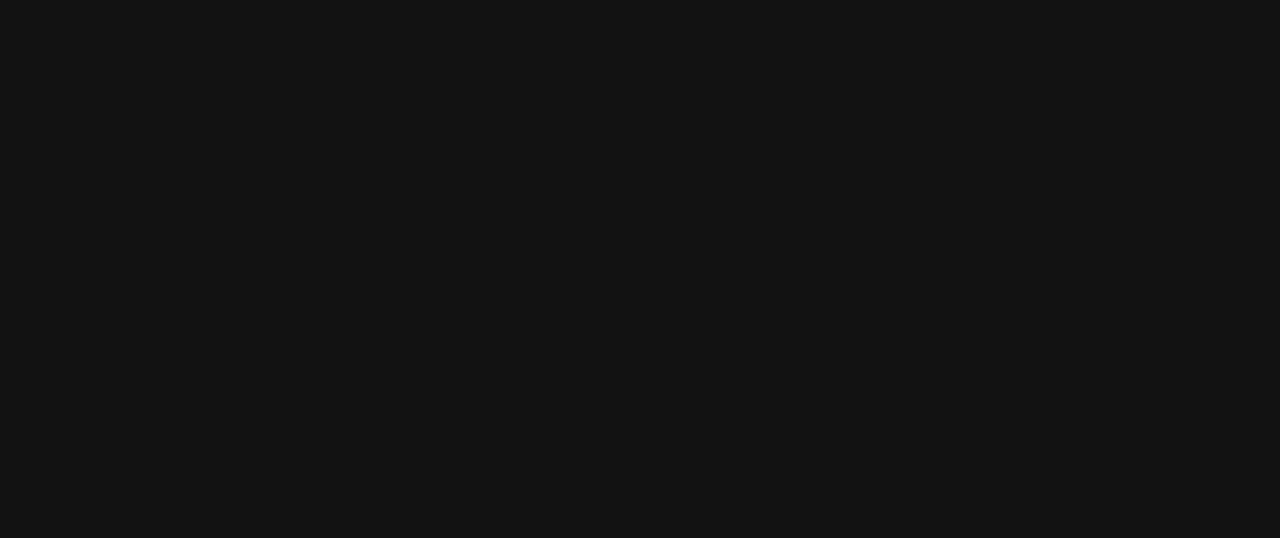
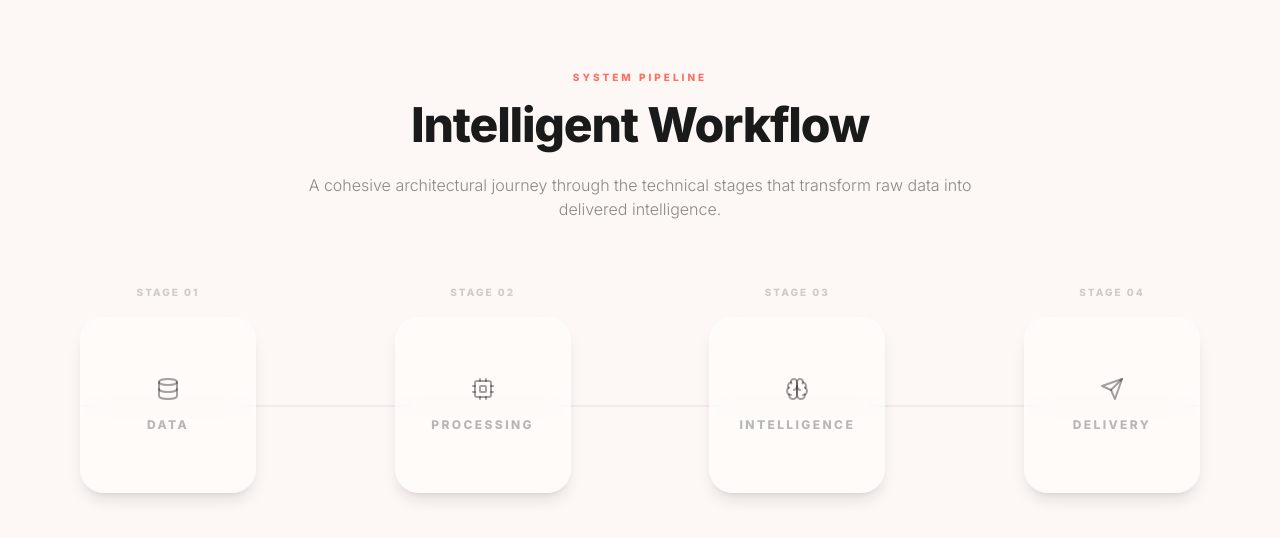
Before and after one commit to AnonAjay/Porifolio_Website, a Next.js app: page / in a window 1280 px wide. Shown: the part 9015-9553 px from the top of the page. Before the commit the page ends 8957 px from the top, so only its background shows below. Built offline with nearby package versions, Linux system fonts and the light colour scheme.

Commit message:
Tech stack section skeleton

```diff
--- a/app/page.jsx
+++ b/app/page.jsx
@@ -5,6 +5,7 @@
 import ScrollyCanvas from "../components/ScrollyCanvas";
 import Overlay from "../components/Overlay";
 import About from "../components/About";
+import TechStack from "../components/TechStack";
 import Projects from "../components/Projects";
 
 export default function Home() {
@@ -41,6 +42,12 @@
         Flows naturally after the introduction
       */}
       <Projects />
+
+      {/*
+        The Tech Stack Section
+        Visualizing technical depth across various categories.
+      */}
+      <TechStack />
     </main>
   );
 }
--- /dev/null
+++ b/components/TechStack.jsx
@@ -0,0 +1,206 @@
+"use client";
+
+import { useRef, useState } from "react";
+import { motion, useMotionValue, useSpring, useTransform, AnimatePresence } from "framer-motion";
+import { Database, Cpu, Brain, Send } from "lucide-react";
+
+const PIPELINE_STAGES = [
+  {
+    id: "data",
+    label: "Data",
+    icon: <Database className="w-6 h-6" />,
+    tools: ["PostgreSQL", "Redis", "Kafka", "Vector DBs"]
+  },
+  {
+    id: "processing",
+    label: "Processing",
+    icon: <Cpu className="w-6 h-6" />,
+    tools: ["Go", "Node.js", "Python", "Kubernetes"]
+  },
+  {
+    id: "intelligence",
+    label: "Intelligence",
+    icon: <Brain className="w-6 h-6" />,
+    tools: ["LLMs", "LangChain", "PyTorch", "Agents"]
+  },
+  {
+    id: "delivery",
+    label: "Delivery",
+    icon: <Send className="w-6 h-6" />,
+    tools: ["React/Next.js", "Three.js", "Framer Motion", "Vercel"]
+  }
+];
+
+function PipelineNode({ stage, index, total, hoveredId, setHoveredId }) {
+  const nodeRef = useRef(null);
+  const x = useMotionValue(0);
+  const y = useMotionValue(0);
+
+  const mouseXSpring = useSpring(x, { stiffness: 150, damping: 20 });
+  const mouseYSpring = useSpring(y, { stiffness: 150, damping: 20 });
+
+  const rotateX = useTransform(mouseYSpring, [-0.5, 0.5], [12, -12]);
+  const rotateY = useTransform(mouseXSpring, [-0.5, 0.5], [-12, 12]);
+
+  function handleMouseMove(e) {
+    if (!nodeRef.current) return;
+    const rect = nodeRef.current.getBoundingClientRect();
+    const mouseX = (e.clientX - rect.left) / rect.width - 0.5;
+    const mouseY = (e.clientY - rect.top) / rect.height - 0.5;
+    x.set(mouseX);
+    y.set(mouseY);
+  }
+
+  function handleMouseLeave() {
+    x.set(0);
+    y.set(0);
+    setHoveredId(null);
+  }
+
+  const isHovered = hoveredId === stage.id;
+
+  return (
+    <div className="relative flex flex-col items-center">
+      {/* Stage Number */}
+      <div className={`absolute -top-8 text-[10px] font-bold tracking-[0.2em] transition-colors duration-500 ${isHovered ? 'text-[#FF6F61]' : 'text-[#1A1A1A]/20'}`}>
+        STAGE 0{index + 1}
+      </div>
+
+      {/* Node Card */}
+      <motion.div
+        ref={nodeRef}
+        onMouseMove={(e) => { handleMouseMove(e); setHoveredId(stage.id); }}
+        onMouseLeave={handleMouseLeave}
+        style={{ rotateX, rotateY, perspective: 1000 }}
+        whileHover={{ scale: 1.08 }}
+        className={`w-32 h-32 md:w-44 md:h-44 rounded-3xl flex flex-col items-center justify-center gap-4 cursor-pointer transition-all duration-500 border ${
+          isHovered
+            ? 'bg-white/70 border-[#FF6F61] shadow-[0_20px_50px_rgba(255,111,97,0.15)]'
+            : 'bg-white/40 border-white/30 shadow-lg'
+        } backdrop-blur-md z-20`}
+      >
+        <div className={`transition-all duration-500 transform ${isHovered ? 'text-[#FF6F61] scale-110' : 'text-[#1A1A1A]/40'}`}>
+          {stage.icon}
+        </div>
+        <span className={`text-[10px] md:text-xs font-bold uppercase tracking-[0.2em] transition-colors duration-500 ${isHovered ? 'text-[#1A1A1A]' : 'text-[#1A1A1A]/30'}`}>
+          {stage.label}
+        </span>
+
+        {/* Inner Subtle Glow */}
+        {isHovered && (
+          <motion.div
+            layoutId="inner-glow"
+            className="absolute inset-0 bg-gradient-to-br from-[#FF6F61]/5 to-transparent rounded-3xl pointer-events-none"
+          />
+        )}
+      </motion.div>
+
+      {/* Tool List Reveal */}
+      <div className="absolute top-full mt-6 h-32 pointer-events-none">
+        <AnimatePresence>
+          {isHovered && (
+            <motion.div
+              initial={{ opacity: 0, y: -10 }}
+              animate={{ opacity: 1, y: 0 }}
+              exit={{ opacity: 0, y: -10 }}
+              className="flex flex-col items-center gap-2"
+            >
+              {stage.tools.map((tool, i) => (
+                <motion.span
+                  key={tool}
+                  initial={{ opacity: 0, scale: 0.8 }}
+                  animate={{ opacity: 1, scale: 1 }}
+                  transition={{ delay: i * 0.05 }}
+                  className="px-4 py-1.5 bg-white/90 border border-[#FF6F61]/20 rounded-full text-[10px] font-bold text-[#1A1A1A]/70 shadow-sm whitespace-nowrap"
+                >
+                  {tool}
+                </motion.span>
+              ))}
+            </motion.div>
+          )}
+        </AnimatePresence>
+      </div>
+
+      {/* Active Stage Indicator Dot */}
+      {isHovered && (
+        <motion.div
+          layoutId="active-dot"
+          className="absolute -bottom-4 w-1.5 h-1.5 bg-[#FF6F61] rounded-full shadow-[0_0_10px_#FF6F61]"
+        />
+      )}
+    </div>
+  );
+}
+
+export default function TechStack() {
+  const [hoveredId, setHoveredId] = useState(null);
+
+  return (
+    <section id="tech-stack" className="relative min-h-[80vh] flex flex-col justify-center py-32 px-8 md:px-20 bg-[#FDF8F5] overflow-hidden">
+      {/* Background Pipeline Background */}
+      <div className="absolute inset-0 opacity-[0.03] pointer-events-none"
+        style={{ backgroundImage: `radial-gradient(circle at 1px 1px, #1A1A1A 0.5px, transparent 0)`, backgroundSize: "40px 40px" }}
+      />
+
+      <div className="relative z-10 max-w-7xl mx-auto w-full">
+        <header className="mb-24 text-center max-w-2xl mx-auto">
+          <motion.span
+            initial={{ opacity: 0 }}
+            whileInView={{ opacity: 1 }}
+            className="text-[10px] font-bold text-[#FF6F61] uppercase tracking-[0.3em] mb-4 block"
+          >
+            System Pipeline
+          </motion.span>
+          <motion.h2
+            initial={{ opacity: 0, y: 20 }}
+            whileInView={{ opacity: 1, y: 0 }}
+            className="text-4xl md:text-5xl font-bold text-[#1A1A1A] mb-6 tracking-tight"
+          >
+            Intelligent Workflow
+          </motion.h2>
+          <motion.p
+            initial={{ opacity: 0, y: 20 }}
+            whileInView={{ opacity: 1, y: 0 }}
+            transition={{ delay: 0.1 }}
+            className="text-base text-[#1A1A1A]/50 font-light"
+          >
+            A cohesive architectural journey through the technical stages that transform raw data into delivered intelligence.
+          </motion.p>
+        </header>
+
+        <div className="relative flex flex-col lg:flex-row items-center justify-between gap-12 lg:gap-0 mt-12 pb-32">
+
+          {/* Connecting Lines (Desktop) */}
+          <div className="hidden lg:block absolute top-[4.5rem] md:top-[5.5rem] left-0 w-full h-[2px] bg-[#1A1A1A]/5 -z-0">
+             {/* Dynamic Progress Line */}
+             {hoveredId && (
+                <motion.div
+                  initial={{ width: 0 }}
+                  animate={{
+                    width: `${(PIPELINE_STAGES.findIndex(s => s.id === hoveredId) + 1) * 25}%`
+                  }}
+                  className="absolute top-0 left-0 h-full bg-gradient-to-r from-[#FF6F61] to-[#FFC1A6] shadow-[0_0_10px_rgba(255,111,97,0.3)]"
+                />
+             )}
+          </div>
+
+          {PIPELINE_STAGES.map((stage, index) => (
+            <PipelineNode
+              key={stage.id}
+              stage={stage}
+              index={index}
+              total={PIPELINE_STAGES.length}
+              hoveredId={hoveredId}
+              setHoveredId={setHoveredId}
+            />
+          ))}
+        </div>
+      </div>
+
+      {/* Decorative Text */}
+      <div className="absolute bottom-12 left-1/2 -translate-x-1/2 text-[120px] font-bold text-[#1A1A1A]/[0.02] select-none pointer-events-none whitespace-nowrap">
+        ARCHITECTURAL STACK
+      </div>
+    </section>
+  );
+}
```
